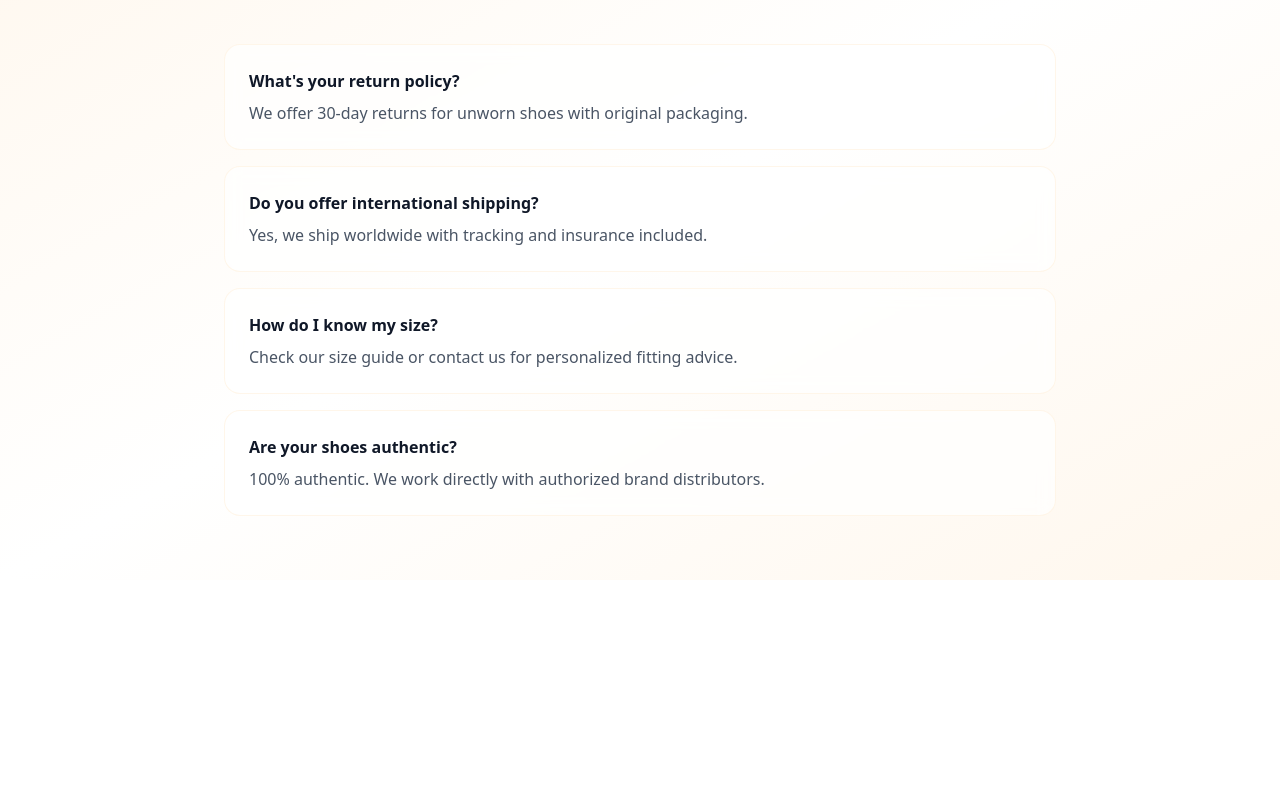
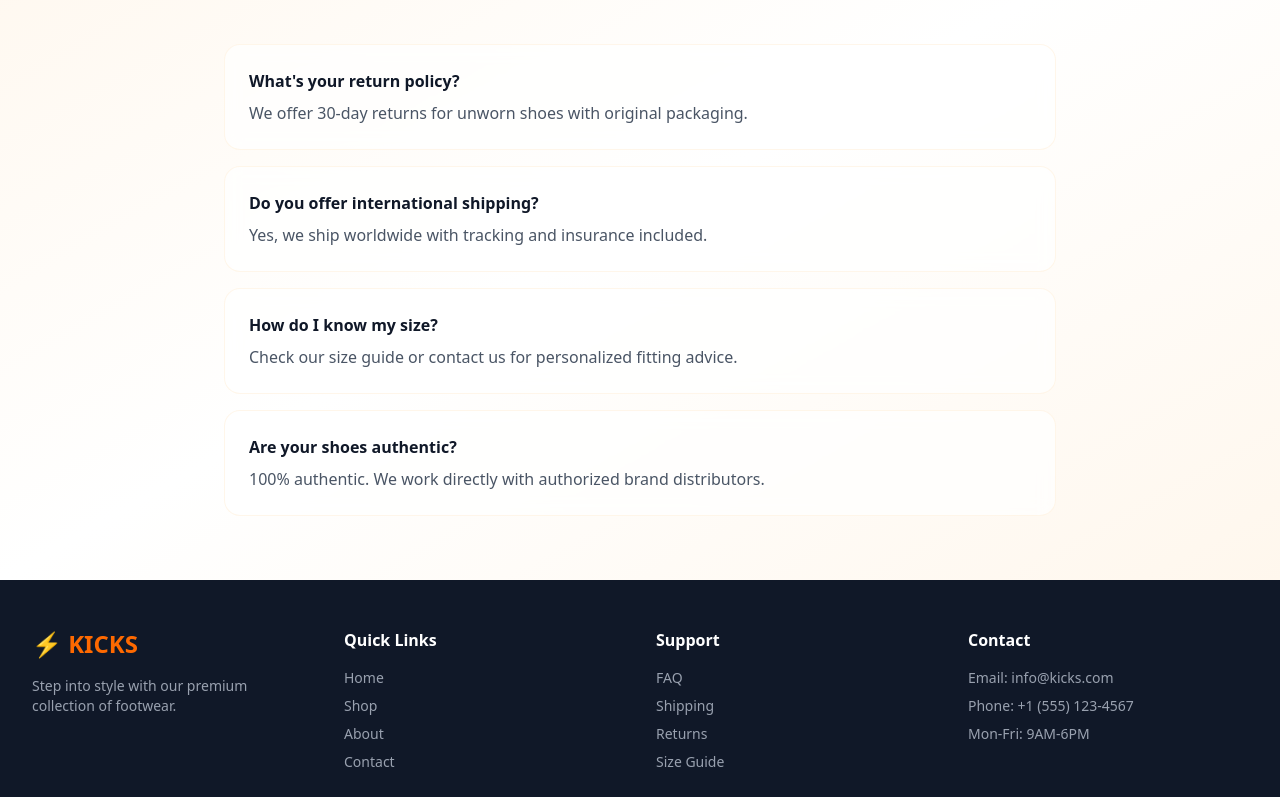
Before and after one commit to AtomSah/kicks-client, a React (Vite) app: page /contact in a window 1280 px wide. Shown: the part 2000-2797 px from the top of the page. Before the commit the page ends 2580 px from the top, so only its background shows below. Built offline with nearby package versions, Linux system fonts and the light colour scheme.

Commit message:
added footer to contact page

```diff
--- a/src/core/public/ContactPage.jsx
+++ b/src/core/public/ContactPage.jsx
@@ -1,5 +1,6 @@
 import { Phone, Mail, MapPin, Clock, Send, MessageCircle } from 'lucide-react';
 import { useState } from 'react';
+import Footer from '../../components/footer';
 
 const ContactPage = () => {
   const [formData, setFormData] = useState({
@@ -167,7 +168,7 @@ const ContactPage = () => {
               <div className="absolute inset-0 bg-gradient-to-br from-orange-500/10 to-orange-600/10 rounded-3xl transform rotate-3 group-hover:rotate-1 transition-transform duration-500"></div>
               <div className="relative aspect-square rounded-3xl overflow-hidden bg-gradient-to-br from-orange-100 to-orange-200 transform group-hover:scale-105 transition-transform duration-500">
                 <img
-                  src="https://images.unsplash.com/photo-1497366216548-37526070297c?ixlib=rb-4.0.3&auto=format&fit=crop&w=1000&q=80"
+                  src="https://softwarica.edu.np/file-manager/photos/1/coventry.jpg"
                   alt="Store location"
                   className="w-full h-full object-cover"
                 />
@@ -207,6 +208,7 @@ const ContactPage = () => {
           </div>
         </div>
       </section>
+      <Footer/>
     </div>
   );
 };
```
